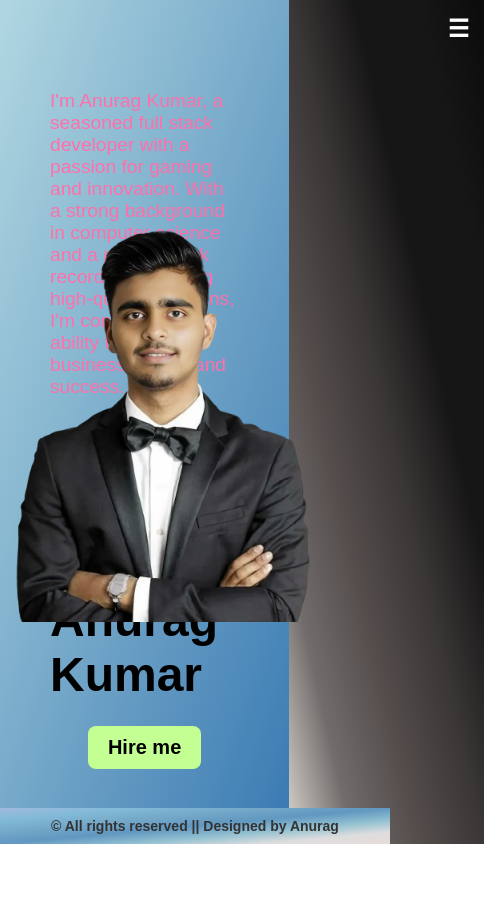
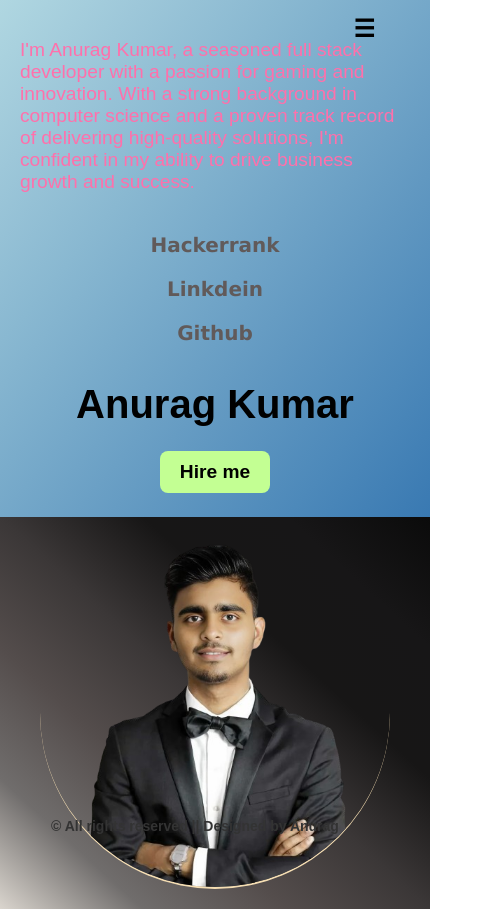
Before and after one commit to Anurag-singh-thakur/Portfolio, a plain HTML site: page index.html in a window 390 px wide. Shown: the whole page, 484 px wide, since content can reach past the window. Before the commit the page ends 844 px from the top, so only its background shows below. Drawn offline with Linux system fonts and the light colour scheme.

Commit message:
Added links and responsiveness

```diff
--- a/style.css
+++ b/style.css
@@ -222,6 +222,68 @@ footer {
   border-radius: 100%;
 }
 .hamburger-icon:hover {
-  color: #1c1919;
+  color: #fff;
   background-color: grey;
 }
+
+
+/*Responsive Design*/
+/* Media query for smaller screens */
+@media only screen and (max-width: 768px) {
+  .container {
+    flex-direction: column; /* Reverse the order of elements */
+  }
+
+  .left-section,
+  .right-section {
+    width: 100%; /* Make sections take up full width */
+    padding: 20px;
+  }
+
+  .left-section h1 {
+    font-size: 2.5rem; /* Adjust heading size for smaller screens */
+  }
+
+  .left-section p,
+  .left-section button {
+    font-size: 1.2rem; /* Adjust paragraph and button size */
+  }
+
+  .right-section img {
+    height: 350px;
+    width: 350px;
+    margin: 0 auto;
+    border-bottom: 2px solid wheat;
+    border-bottom-left-radius: 50% ;
+    border-radius: 50%; /* Center image horizontally */
+  }
+
+  .hamburger-icon {
+    display: block;
+    color:black /* Show hamburger menu icon */
+  }
+}
+/* Footer Positioning */
+
+body {
+  display: flex;
+  min-height: 100vh; /* Ensures footer stays at bottom */
+  flex-direction: column; /* Stacks footer at bottom */
+}
+
+footer {
+  /* justify-content: flex-end; Positions footer at bottom */
+  background: transparent;
+}
+
+/* Hamburger Menu Icon Positioning */
+
+.hamburger-icon {
+  position: fixed; /* Fixes icon to top right */
+  top: 15px;
+  right: 15px;
+  z-index: 10; /* Ensures icon stays above other elements */
+  color:#000
+}
+
+/* Media Queries for smaller screens can be adjusted accordingly */
```
